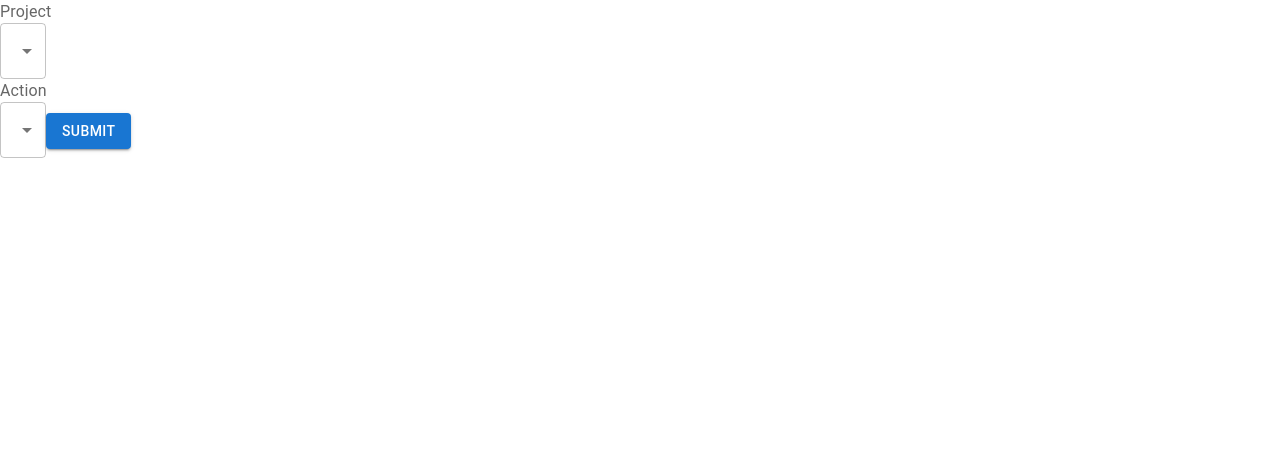
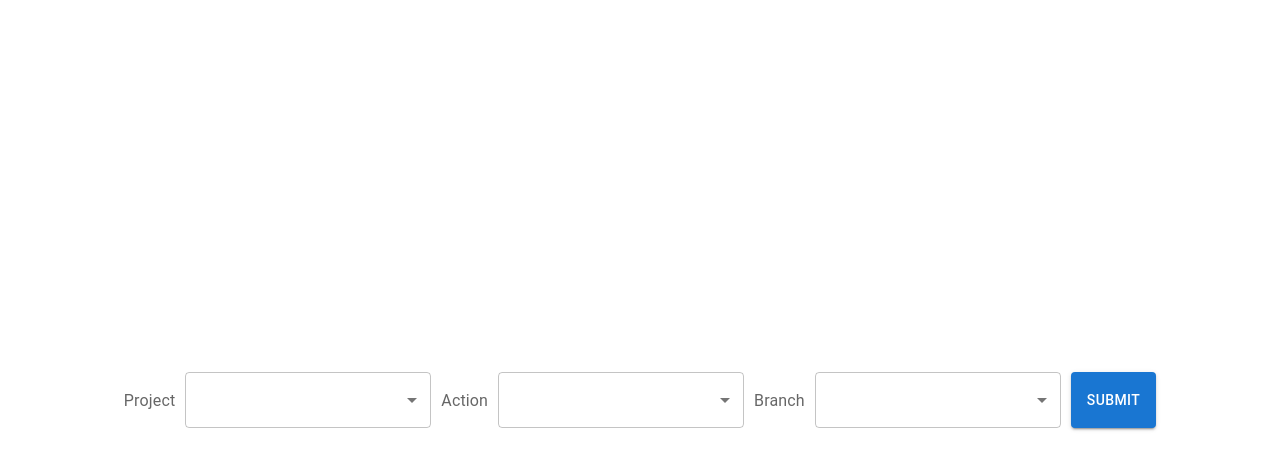
Before and after one commit to jaredwines/deployment-hub-ui, a React (Create React App) app: page / in a window 1280 px wide. Shown: the top 470 px of the page. Built offline with nearby package versions, Linux system fonts and the light colour scheme.

Commit message:
refactor and center form

```diff
--- a/package.json
+++ b/package.json
@@ -14,6 +14,7 @@
     "@types/node": "^16.18.39",
     "@types/react": "^18.2.16",
     "@types/react-dom": "^18.2.7",
+    "classnames": "^2.3.2",
     "react": "^18.2.0",
     "react-dom": "^18.2.0",
     "react-hook-form": "^7.45.2",
--- a/src/App.tsx
+++ b/src/App.tsx
@@ -1,12 +1,9 @@
 import React from 'react';
-import './App.css';
 import DeploymentForm from "./components/DeploymentForm";
 
 function App() {
   return (
-    <div className="App">
-        <DeploymentForm/>
-    </div>
+    <DeploymentForm/>
   );
 }
 
--- /dev/null
+++ b/src/components/DeploymentForm.scss
@@ -0,0 +1,17 @@
+.page, html, body, #root {
+  height: 100%;
+}
+
+.page {
+  display: flex;
+  flex-direction: column;
+  justify-content: center;
+}
+
+.deployment-form {
+  display: flex;
+  justify-content: center;
+  padding: 20px;
+  gap: 10px;
+  text-align: center;
+}
--- a/src/components/DeploymentForm.tsx
+++ b/src/components/DeploymentForm.tsx
@@ -1,55 +1,14 @@
-import React, {ReactNode, useEffect, useState} from 'react';
+import React, { useCallback, useEffect, useState } from 'react';
 import { useForm, SubmitHandler } from "react-hook-form"
-import { Button, InputLabel, MenuItem, Select } from "@mui/material";
+import { Button } from "@mui/material";
 import {formConfig} from "./formConfig";
-
-const projectOptions: ProjectOption[] = [
-    {
-        label: 'Aloha Mill Works',
-        value: 'alohamillworks'
-    },
-    {
-        label: 'Coastal Teardrops',
-        value: 'coastalteardrops'
-    },
-    {
-        label: 'Jared Wines Personal Website',
-        value: 'jaredwines'
-    },
-    {
-        label: 'Home Assistant',
-        value: 'home-assistant'
-    },
-    {
-        label: 'Homebridge',
-        value: 'homebridge'
-    },
-    {
-        label: 'Deployment Hub',
-        value: 'deployment-hub'
-    },
-    {
-        label: 'Deployment Hub UI',
-        value: 'deployment-hub-ui'
-    }
-]
-
-const branchOptions = [{
-    label: 'main',
-    value: 'main',
-}, {
-    label: 'master',
-    value: 'master',
-}]
+import {projectOptions} from "./projectOptions";
+import Select from "./Select";
+import {branchOptions} from "./branchOptions";
+import './DeploymentForm.scss';
 
 type DeploymentFormProps = {
     //
-}
-
-type Inputs = {
-    project: Project
-    action: string
-    branch?: string
 }
 
 const DeploymentForm: React.FC<DeploymentFormProps> = ({}) => {
@@ -60,86 +19,72 @@ const DeploymentForm: React.FC<DeploymentFormProps> = ({}) => {
         formState: { errors },
     } = useForm<Inputs>({
         defaultValues: {
-            project: 'home-assistant'
+            project: 'home-assistant',
+            action: 'deploy'
         },
     })
     const onSubmit: SubmitHandler<Inputs> = async (data) => {
-        fetch('http://192.168.0.216:5000/'+data.project+'/'+data.action+'/'+data.branch, {
+        if (!data.project || !data.action) {
+            return
+        }
+        let url = 'http://192.168.0.216:5000/'+data.project+'/'+data.action;
+
+        if (data.branch) {
+            url += '/'+data.branch;
+        }
+
+        fetch(url, {
             method: "GET",
             mode:'no-cors'
         })
     }
 
-    const [actionOptions, setActionOptions] = useState<Option[]>([{
-        label: 'deploy',
-        value: 'deploy'
-    }]);
-
     const projectSelection = watch("project");
     const actionSelection = watch("action");
 
-    useEffect(() => {
+    const getActionOptions = useCallback(() => {
         const actionsAndArgs = formConfig.projects[projectSelection]
-        const updatedActionOptions = Object.keys(actionsAndArgs).map((action)=>({
+        const actions = Object.keys(actionsAndArgs);
+        return actions.map((action)=>({
             label: action,
             value: action
         }))
+    }, [projectSelection]);
+    const [actionOptions, setActionOptions] = useState<Option[]>(getActionOptions());
 
-        setActionOptions(updatedActionOptions);
+    useEffect(() => {
+        setActionOptions(getActionOptions());
     }, [projectSelection]);
 
-    return <>
-        <form onSubmit={handleSubmit(onSubmit)}>
-            {/* include validation with required or other standard HTML validation rules */}
-            <InputLabel id="project-label">Project</InputLabel>
+    return <div className={'page'}>
+        <form onSubmit={handleSubmit(onSubmit)} className={'deployment-form'}>
             <Select
-                labelId="project-label"
-                id="project-select"
-                label="Project"
+                label={'Project'}
+                options={projectOptions}
                 {...register("project", { required: true })}
-            >
-                {projectOptions.map((option) => {
-                    return <MenuItem value={option.value}>{option.label}</MenuItem>
-                })}
-            </Select>
-            {/* errors will return when field validation fails  */}
-            {errors.project && <span>This field is required</span>}
+                fieldError={errors.project}
+            />
 
-            {/* include validation with required or other standard HTML validation rules */}
-            <InputLabel id="action-label">Action</InputLabel>
             <Select
-                labelId="action-label"
-                id="action-select"
-                label="Project"
+                label={'Action'}
+                options={actionOptions}
                 {...register("action", { required: true })}
-            >
-                {actionOptions.map((option) => {
-                    return <MenuItem value={option.value}>{option.label}</MenuItem>
-                })}
-            </Select>
-            {/* errors will return when field validation fails  */}
-            {errors.action && <span>This field is required</span>}
+                fieldError={errors.action}
+            />
 
-            {/* include validation with required or other standard HTML validation rules */}
             {
                 actionSelection && <>
-                    <InputLabel id="branch-label">Branch</InputLabel>
                     <Select
-                        labelId="branch-label"
-                        id="branch-select"
-                        label="Project"
-                        {...register("branch")}
-                    >
-                        {branchOptions.map((option) => {
-                            return <MenuItem value={option.value}>{option.label}</MenuItem>
-                        })}
-                    </Select>
+                        label={'Branch'}
+                        options={branchOptions}
+                        {...register('branch')}
+                    />
                 </>
             }
 
             <Button variant="contained" type="submit">Submit</Button>
         </form>
-    </>;
+    </div>;
 }
 
 export default DeploymentForm;
--- /dev/null
+++ b/src/components/Select.scss
@@ -0,0 +1,13 @@
+.select-container {
+  display: flex;
+  gap: 10px;
+  align-items: center;
+
+  .select {
+    width: 200px;
+  }
+
+  .label {
+    //vertical-align: center;
+  }
+}
--- /dev/null
+++ b/src/components/Select.tsx
@@ -0,0 +1,43 @@
+import React from 'react';
+import classNames from 'classnames';
+import {FieldError, UseFormRegisterReturn} from "react-hook-form"
+import { InputLabel, MenuItem, Select as MuiSelect } from "@mui/material";
+import './Select.scss';
+
+interface SelectProps extends UseFormRegisterReturn<keyof Inputs> {
+    fieldError?: FieldError
+    label: string
+    inputId?: string
+    options: Option[]
+    className?: string
+}
+
+const Select: React.FC<SelectProps> = ({
+    className,
+    fieldError,
+    inputId,
+    label,
+    options,
+    ...registeredProps
+}) => {
+    const labelId = inputId ?? label
+
+    return <div className={classNames('select-container',className)}>
+        <InputLabel id={labelId} className={'label'}>{label}</InputLabel>
+        <MuiSelect
+            classes={{
+                select: 'select'
+            }}
+            labelId={labelId}
+            label={label}
+            { ...registeredProps }
+        >
+            {options.map((option) => {
+                return <MenuItem key={option.value} value={option.value}>{option.label}</MenuItem>
+            })}
+        </MuiSelect>
+        {fieldError && <span>{fieldError.message}</span>}
+    </div>;
+}
+
+export default Select;
--- /dev/null
+++ b/src/components/branchOptions.ts
@@ -0,0 +1,7 @@
+export const branchOptions = [{
+    label: 'main',
+    value: 'main',
+}, {
+    label: 'master',
+    value: 'master',
+}]
--- a/src/components/formConfig.ts
+++ b/src/components/formConfig.ts
@@ -5,7 +5,6 @@ type FormConfig = {
 type ActionsAndArgs = Record<string, string[]>
 
 const defaultActionArgs = ['branch']
-
 export const formConfig: FormConfig = {
     projects: {
         'alohamillworks': {
--- /dev/null
+++ b/src/components/projectOptions.ts
@@ -0,0 +1,26 @@
+export const projectOptions: ProjectOption[] = [
+    {
+        label: 'Aloha Mill Works',
+        value: 'alohamillworks'
+    },
+    {
+        label: 'Coastal Teardrops',
+        value: 'coastalteardrops'
+    },
+    {
+        label: 'Jared Wines Personal Website',
+        value: 'jaredwines'
+    },
+    {
+        label: 'Home Assistant',
+        value: 'home-assistant'
+    },
+    {
+        label: 'Homebridge',
+        value: 'homebridge'
+    },
+    {
+        label: 'Deployment Hub',
+        value: 'deployment-hub'
+    }
+]
--- a/src/components/types.d.ts
+++ b/src/components/types.d.ts
@@ -9,3 +9,9 @@ type Option = {
     label: string
     value: string
 }
+
+type Inputs = {
+    project: Project
+    action: string
+    branch?: string
+}
```
Also changed, not shown: src/App.css (deleted, +0 -38 lines), 1 other file (tests, documents, lock files or other folders).
